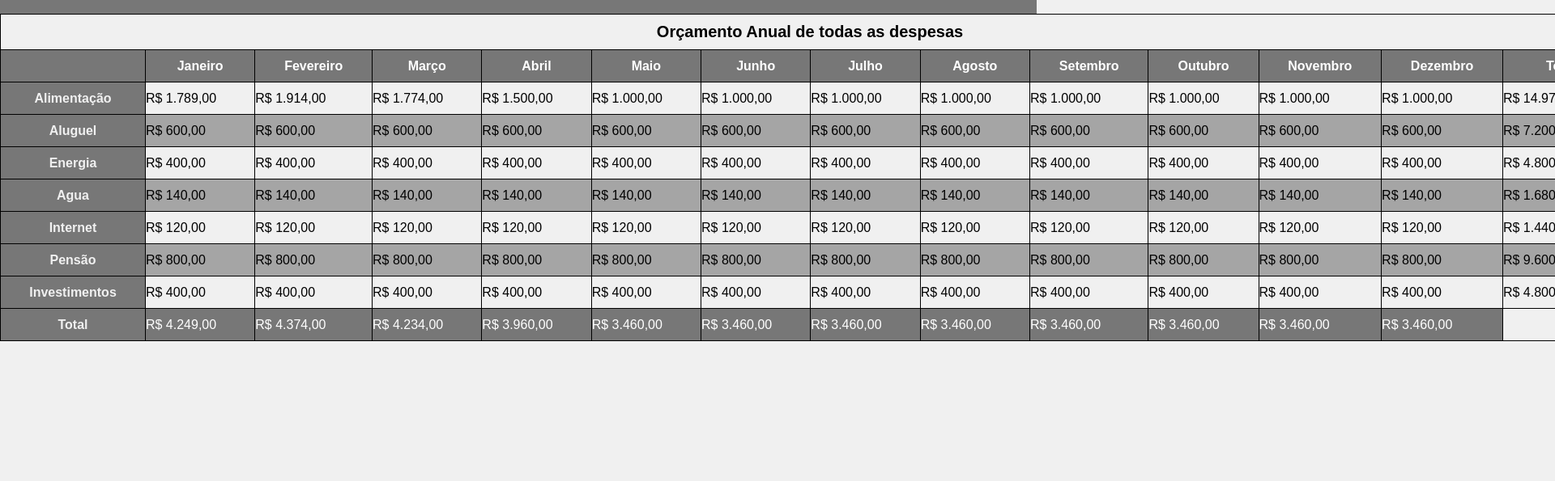
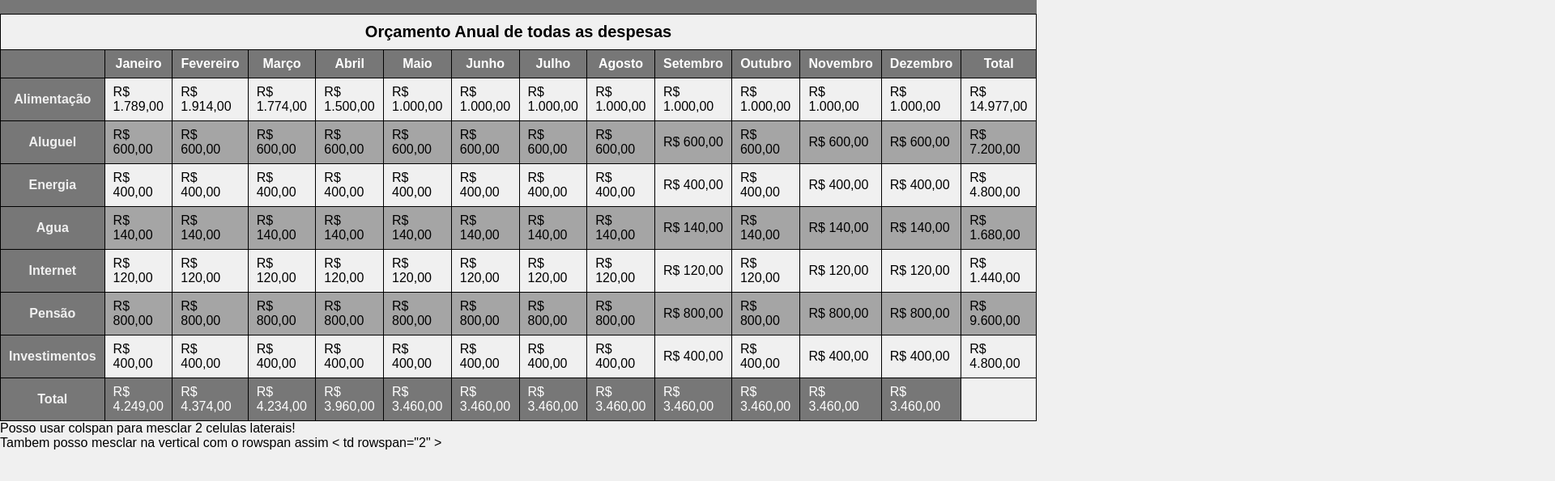
Before and after one commit to RulioMacedo/Planilha, a plain HTML site: page index.html in a window 1280 px wide. Shown: the part 51-646 px from the top of the page at 81% size, 1920 px wide, since content can reach past the window. Drawn offline with Linux system fonts and the light colour scheme.

Commit message:
consertando um itens indispensavel

```diff
--- a/index.html
+++ b/index.html
@@ -30,24 +30,24 @@
             <thead>
                 <tr>
                     <th></th>
-                    <th>Janeiro</th>
-                    <th>Fevereiro</th>
-                    <th>Março</th>
-                    <th>Abril</th>
-                    <th>Maio</th>
-                    <th>Junho</th>
-                    <th>Julho</th>
-                    <th>Agosto</th>
-                    <th>Setembro</th>
-                    <th>Outubro</th>
-                    <th>Novembro</th>
-                    <th>Dezembro</th>
-                    <th><strong>Total</strong></th>
+                    <th scope="col">Janeiro</th>
+                    <th scope="col">Fevereiro</th>
+                    <th scope="col">Março</th>
+                    <th scope="col">Abril</th>
+                    <th scope="col">Maio</th>
+                    <th scope="col">Junho</th>
+                    <th scope="col">Julho</th>
+                    <th scope="col">Agosto</th>
+                    <th scope="col">Setembro</th>
+                    <th scope="col">Outubro</th>
+                    <th scope="col">Novembro</th>
+                    <th scope="col">Dezembro</th>
+                    <th scope="col"><strong>Total</strong></th>
                 </tr>
             </thead>
             <tbody>
                 <tr>
-                    <th class="descript">Alimentação</th>
+                    <th class="descript" scope="row">Alimentação</th>
                     <td>R$ 1.789,00</td>
                     <td>R$ 1.914,00</td>
                     <td>R$ 1.774,00</td>
@@ -63,7 +63,7 @@
                     <td>R$ 14.977,00</td>
                 </tr>
                 <tr>
-                    <th class="descript">Aluguel</th>
+                    <th class="descript" scope="row">Aluguel</th>
                     <td>R$ 600,00</td>
                     <td>R$ 600,00</td>
                     <td>R$ 600,00</td>
@@ -79,7 +79,7 @@
                     <td>R$ 7.200,00</td>
                 </tr>
                 <tr>
-                    <th class="descript">Energia</th>
+                    <th class="descript" scope="row">Energia</th>
                     <td>R$ 400,00</td>
                     <td>R$ 400,00</td>
                     <td>R$ 400,00</td>
@@ -95,7 +95,7 @@
                     <td>R$ 4.800,00</td>
                 </tr>
                 <tr>
-                    <th class="descript">Agua</th>
+                    <th class="descript" scope="row">Agua</th>
                     <td>R$ 140,00</td>
                     <td>R$ 140,00</td>
                     <td>R$ 140,00</td>
@@ -111,7 +111,7 @@
                     <td>R$ 1.680,00</td>
                 </tr>
                 <tr>
-                    <th class="descript">Internet</th>
+                    <th class="descript" scope="row">Internet</th>
                     <td>R$ 120,00</td>
                     <td>R$ 120,00</td>
                     <td>R$ 120,00</td>
@@ -127,7 +127,7 @@
                     <td>R$ 1.440,00</td>
                 </tr>
                 <tr>
-                    <th class="descript">Pensão</th>
+                    <th class="descript" scope="row">Pensão</th>
                     <td>R$ 800,00</td>
                     <td>R$ 800,00</td>
                     <td>R$ 800,00</td>
@@ -143,7 +143,7 @@
                     <td>R$ 9.600,00</td>
                 </tr>
                 <tr>
-                    <th class="descript">Investimentos</th>
+                    <th class="descript" scope="row">Investimentos</th>
                     <td>R$ 400,00</td>
                     <td>R$ 400,00</td>
                     <td>R$ 400,00</td>
@@ -161,7 +161,7 @@
             </tbody>
             <tfoot>
                 <tr>
-                    <th class="descript">Total</th>
+                    <th class="descript" scope="row">Total</th>
                     <td>R$ 4.249,00</td>
                     <td>R$ 4.374,00</td>
                     <td>R$ 4.234,00</td>
@@ -178,6 +178,10 @@
             </tfoot>
         </table>
     </main>
+    <section>
+        <p>Posso usar colspan para mesclar 2 celulas laterais!</p>
+        <p row>Tambem posso mesclar na vertical com o rowspan assim < td rowspan="2" ></p>
+    </section>
 
 </body>
 </html>
--- a/style.css
+++ b/style.css
@@ -66,8 +66,8 @@ tbody > tr:nth-child(2n) {
 }
 
 table, td, th {
-    width: 2000px;
-    height: 40px;
+    overflow-x: auto;
+    padding: 8px 10px;
     font-family: 'arial', sans-serif;
     border: 1px solid black;
     border-collapse: collapse;
```
